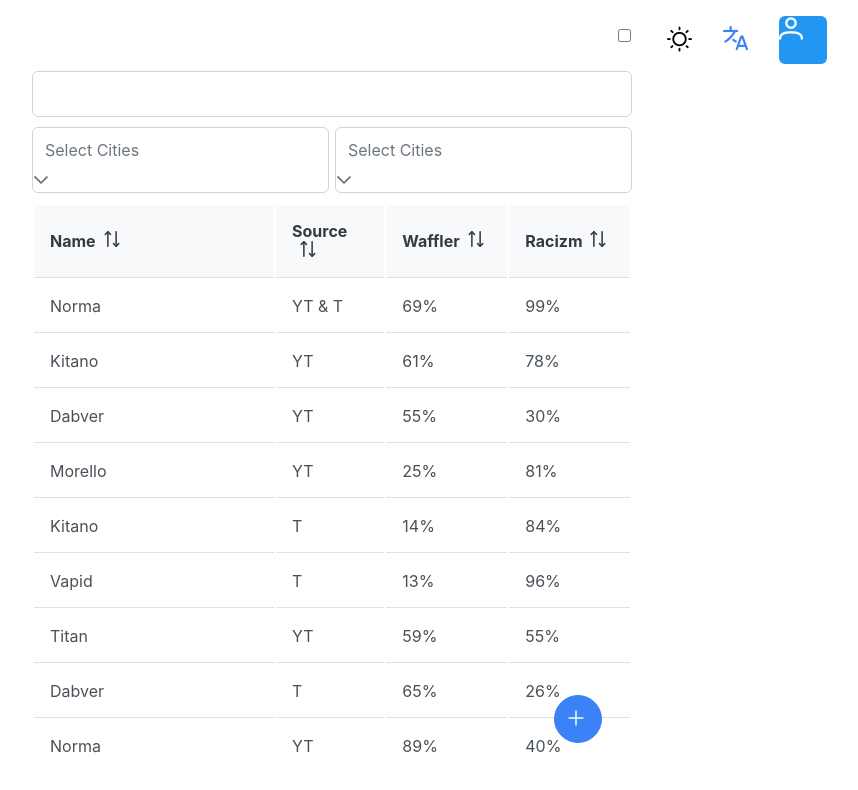
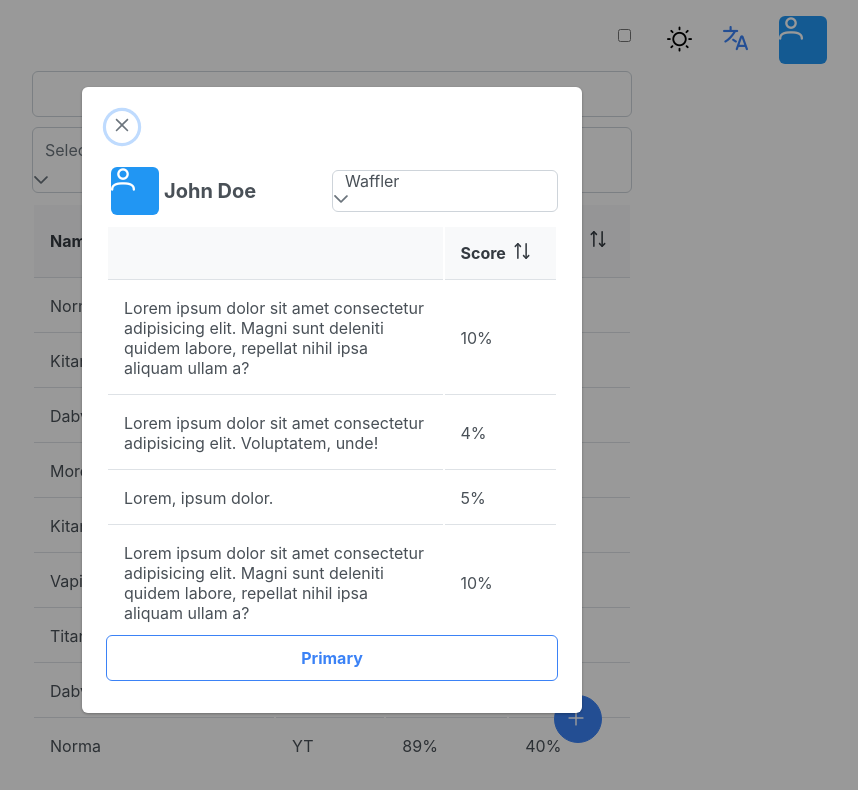
Before and after one commit to KuYaki/waffler, a Vue app: page / in a window 1280 px wide. Shown: the top 790 px of the page, without its empty margins (308-1166 px from the left). Built offline with nearby package versions, Linux system fonts and the light colour scheme.

Commit message:
created profile dlg

```diff
--- a/src/views/MainPage.vue
+++ b/src/views/MainPage.vue
@@ -6,12 +6,15 @@
     import MainPageTable from '@/components/table/MainPageTable.vue';
     import AddTokenDlg   from '@/views/dialog/AddTokenDlg.vue';
     import SignInDlg     from '@/views/dialog/SignInDlg.vue'
+    import ProfileDlg     from '@/views/dialog/ProfileDlg.vue';
+
     import InputText     from '@/components/input/InputText.vue';
     import Button        from 'primevue/button';
     import Dialog        from 'primevue/dialog';
 
     const isAddTokenDlgOpen = ref(false)
     const isSignInDlgOpen   = ref(false)
+    const isProfileDlgOpen  = ref(true)
 
 
     const openAddNewTokendDlg = () =>{
@@ -22,6 +25,10 @@
         isSignInDlgOpen.value = true
     }
 
+    const openProfileDlg = () => {
+        isProfileDlgOpen.value = true
+    }
+
 </script>
 
 <template>
@@ -30,7 +37,7 @@
     />
 
     <div class="main_page">
-        <InputText/>
+        <InputText />
         <SearchParam/>
         <MainPageTable>
             <Button
@@ -50,6 +57,19 @@
                 maxWidth:'500px' }">
 
             <AddTokenDlg/>
+
+       </Dialog>
+
+       <Dialog
+            v-model:visible="isProfileDlgOpen"
+            :modal="true"
+            :dismissableMask="true"
+            header=" "
+            :style="{
+                width: '90vw',
+                maxWidth:'500px' }">
+
+            <ProfileDlg/>
 
        </Dialog>
 
--- /dev/null
+++ b/src/views/dialog/ProfileDlg.vue
@@ -0,0 +1,62 @@
+<script setup lang="ts">
+    import { ref } from 'vue';
+
+    import Profile   from '@/components/avatar/Profile.vue'
+    import Dropdown  from 'primevue/dropdown';
+    import Button    from 'primevue/button';
+    import ProfileTable from '@/components/table/ProfileTable.vue';
+
+    const currentField = ref( { name: 'Waffler',  code: 'W' });
+    const fields = ref([
+        { name: 'Waffler',  code: 'W' },
+        { name: 'Racizm',   code: 'R' },
+    ]);
+
+    const loading = ref(false)
+
+    const load = () =>{
+        loading.value = true
+        setTimeout(()=> loading.value = false , 2000)
+    }
+
+</script>
+
+<template>
+    <div class="profile_block">
+        <div class="head">
+
+            <Profile />
+
+            <Dropdown
+                v-model="currentField"
+                display="chip"
+                :options="fields"
+                optionLabel="name"/>
+
+        </div>
+
+        <ProfileTable />
+
+        <Button
+            label="Primary"
+            :loading="loading"
+            @click="load"
+            outlined />
+    </div>
+</template>
+
+
+<style scoped>
+    .profile_block {
+        display: grid;
+        grid-template-columns: 100%;
+        row-gap: 10px;
+    }
+
+    .head {
+        display: grid;
+        grid-template-columns: 50% 50%;
+        align-items: center;
+    }
+
+</style>
```
